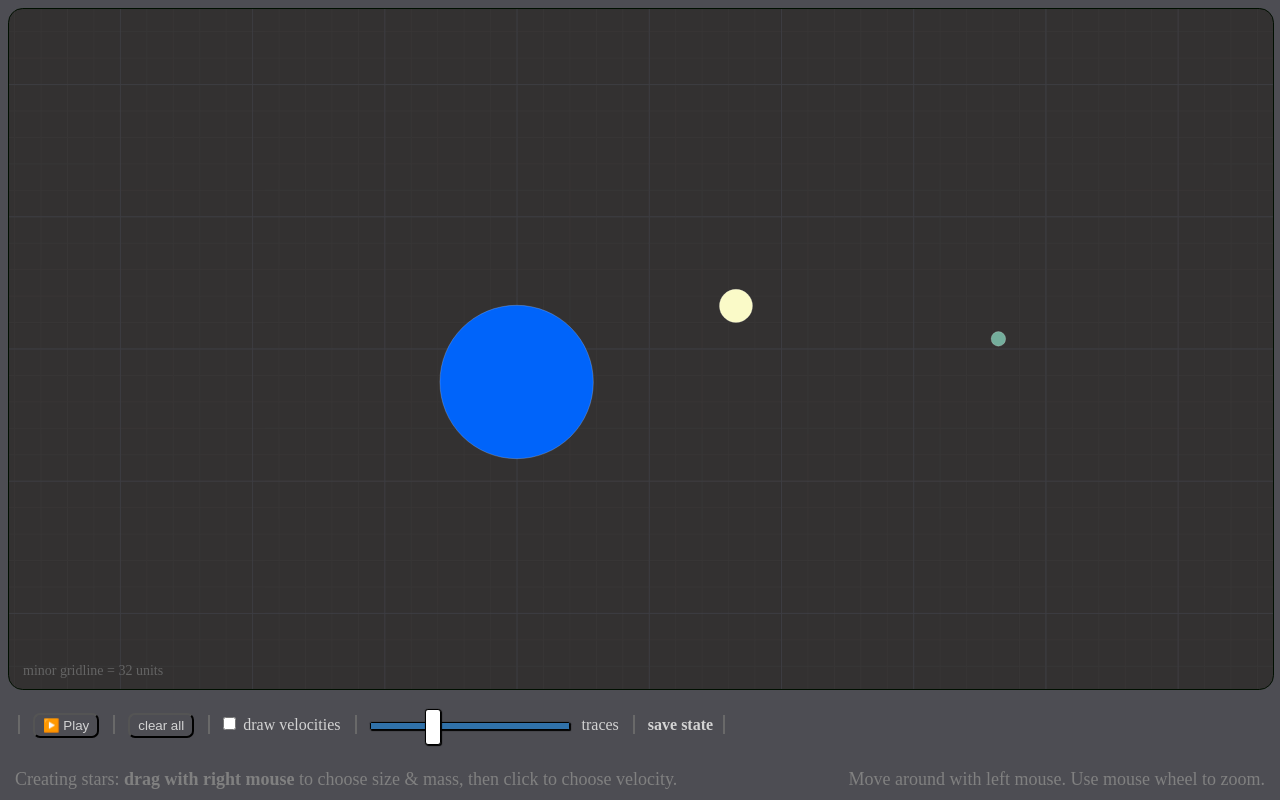
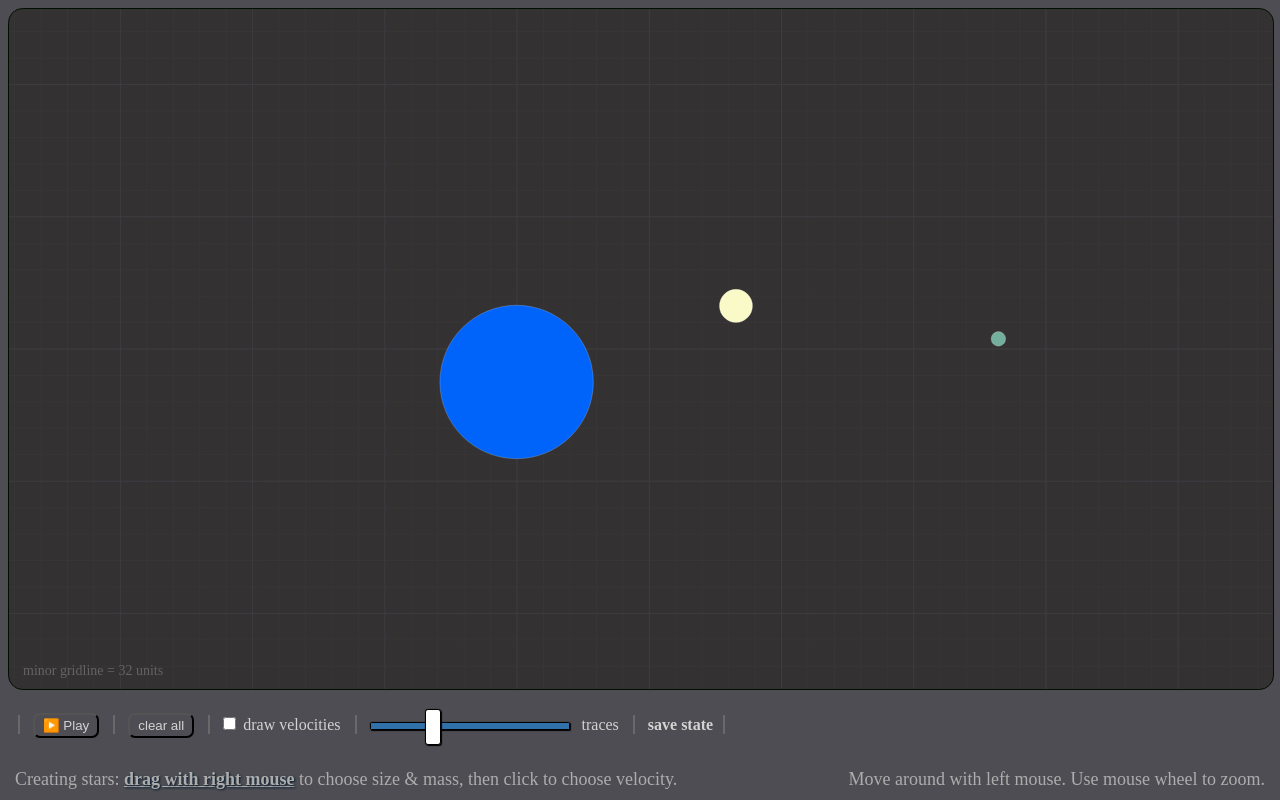
Before and after one commit to nitasn/nitasn.github.io, a plain HTML site: page starry+knight/index.html in a window 1280 px wide. Drawn offline with Linux system fonts and the light colour scheme.

Commit message:
clearer controls

```diff
--- a/starry+knight/index.html
+++ b/starry+knight/index.html
@@ -63,8 +63,13 @@
             left: 15px;
             right: 15px;
             font-size: large;
-            color: gray;
+            color: rgb(173, 173, 173);
             justify-content: space-between;
+            strong {
+                text-decoration: underline;
+                font-weight: 900;
+                text-shadow: 1px 1px 2px rgb(5, 27, 45);
+            }
         }
     </style>
     <link rel="stylesheet" href="slider.css"/>
```
